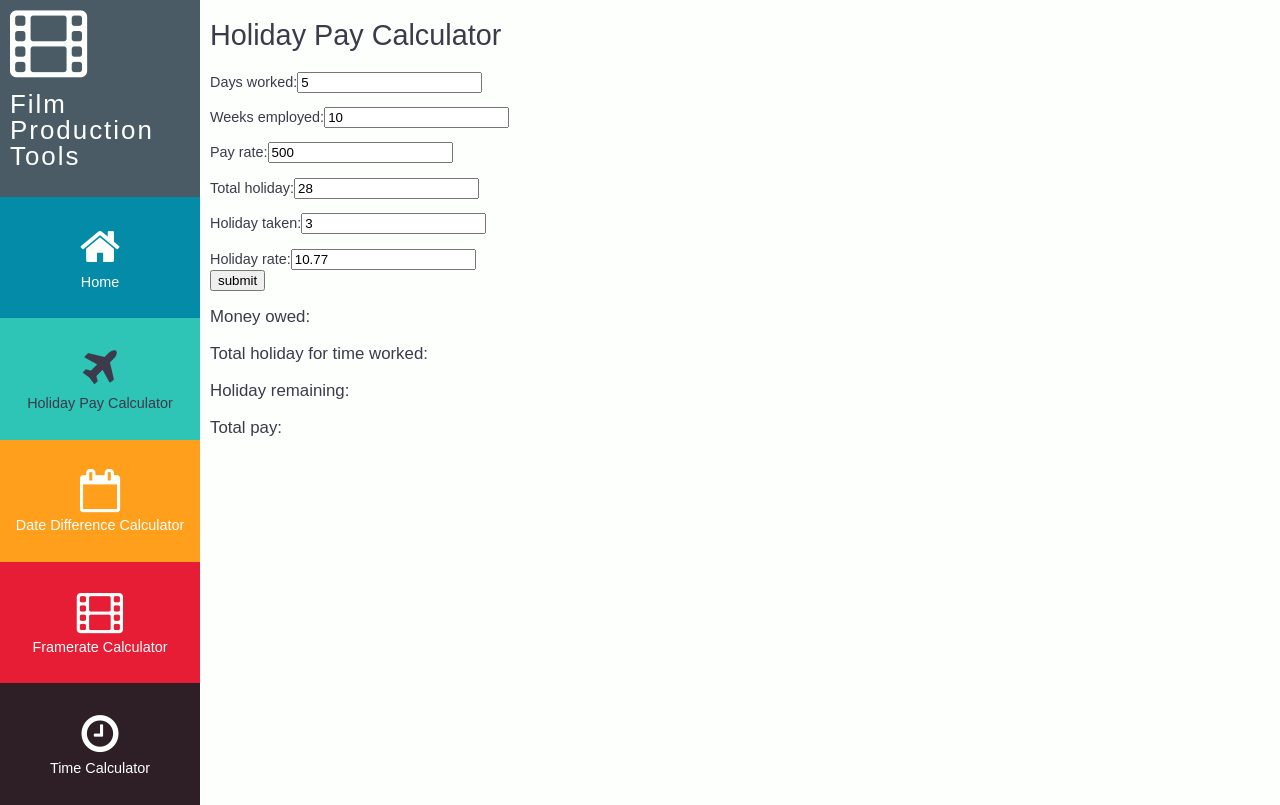
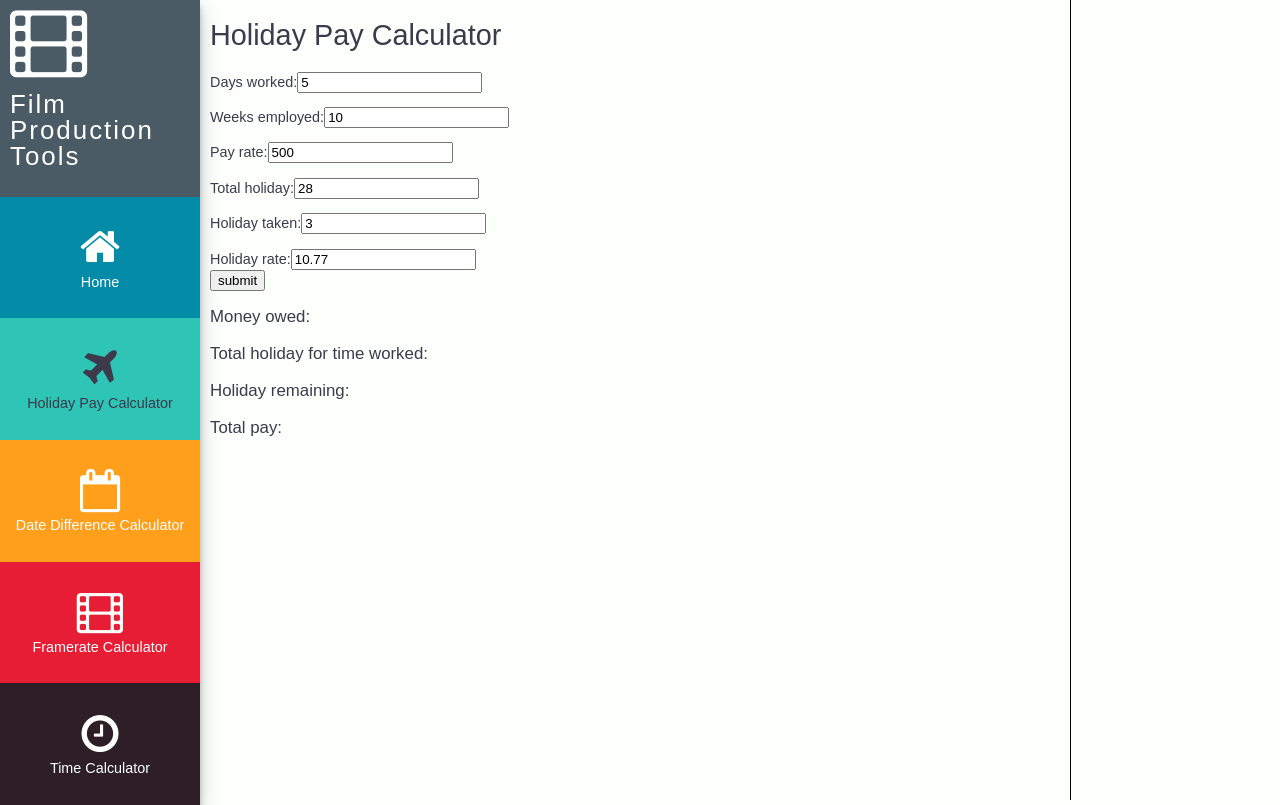
Before and after one commit to JodyDuke/film-production-tools, a React (Create React App) app: page /holiday-pay-calculator in a window 1280 px wide. Built offline with nearby package versions, Linux system fonts and the light colour scheme; what webfontloader would draw is missing.

Commit message:
added history grid item

```diff
--- a/src/styles/App.css
+++ b/src/styles/App.css
@@ -14,7 +14,7 @@ h1, h2, h3, h4, h5, h6 {
 .app {
   display: grid;
   background-color: #fdfffc;
-  grid-template-columns: 200px 1fr 100px;
+  grid-template-columns: 200px 1fr;
   grid-template-rows: 100vh; }
 
 .menu {
@@ -23,7 +23,8 @@ h1, h2, h3, h4, h5, h6 {
   grid-template-columns: 200px;
   grid-template-rows: 70px 1fr 1fr 1fr 1fr 1fr 1fr;
   background-color: rgba(1, 22, 39, 0.7);
-  padding: 5px 0px 0px; }
+  padding: 5px 0px 0px;
+  box-shadow: 0 10px 20px rgba(0, 0, 0, 0.19), 0 6px 6px rgba(0, 0, 0, 0.23); }
 
 .menu h1 {
   -webkit-font-smoothing: antialiased;
@@ -82,6 +83,13 @@ h1, h2, h3, h4, h5, h6 {
   color: #fdfffc; }
 
 .main {
+  display: grid;
+  grid-template-columns: 1fr 200px; }
+
+.history {
+  border-left: 1px solid black; }
+
+.main {
   padding: 0px 10px; }
 
 .form-element {
```
